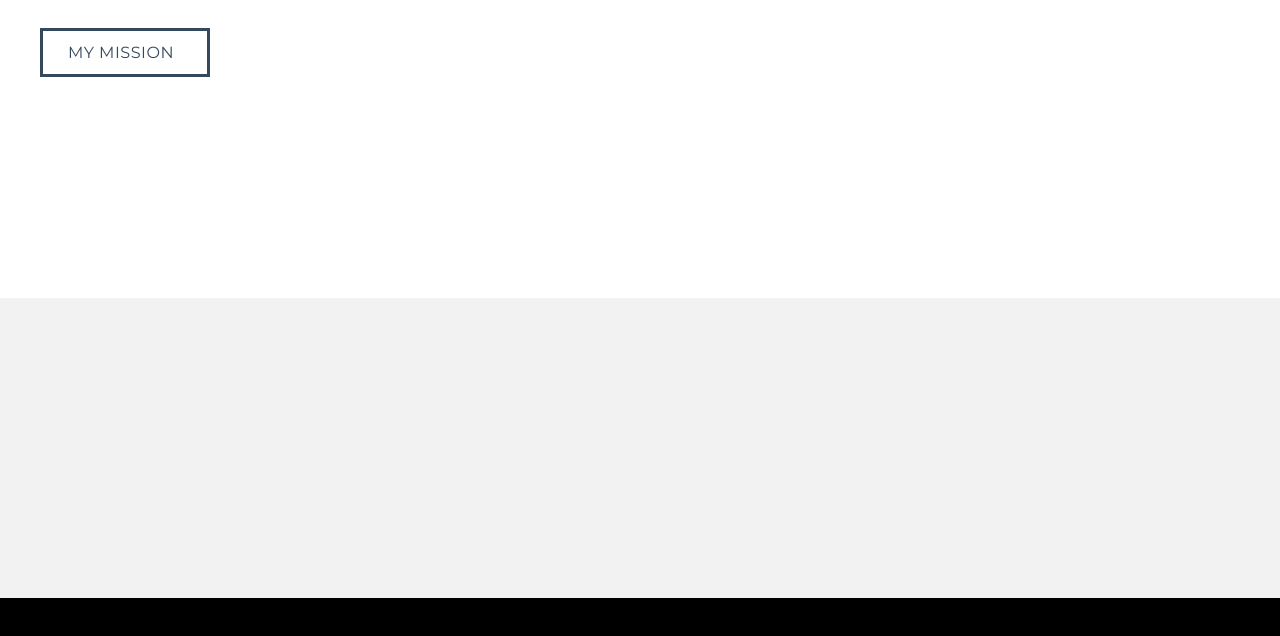
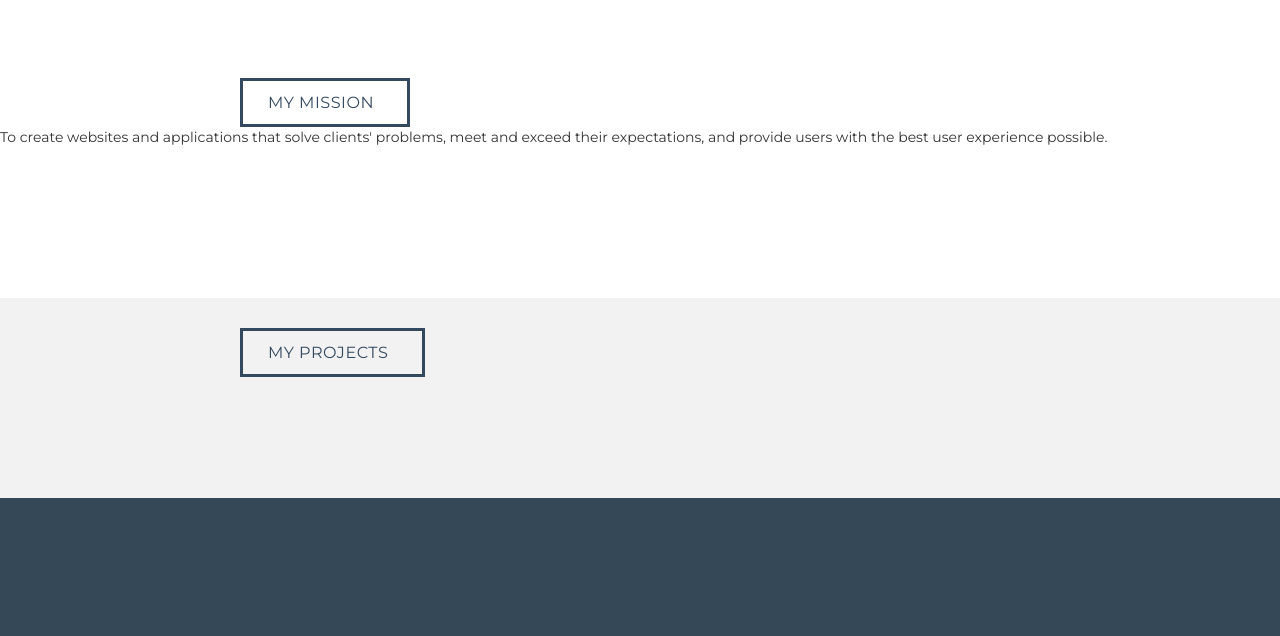
Before and after one commit to kevinzavier/old_website, a plain HTML site: page index.html in a window 1280 px wide. Shown: the part 902-1538 px from the top of the page. Before the commit the page ends 1500 px from the top, so only its background shows below. Drawn offline with nearby package versions, Linux system fonts and the light colour scheme.

Commit message:
Got the three sections to appear

```diff
--- a/index.html
+++ b/index.html
@@ -36,16 +36,26 @@
       </div>
 
     </div>
-<div id="scroll_down"><i class="fa fa-angle-down fa-5x"></i></div>
+    <div id="scroll_down"><i class="fa fa-angle-down fa-5x"></i></div>
   </div>
 
-<div id="mission-image">
+  <div id="mission-image">
 
-  <div class="section_header" id="mission_header">My Mission</div>
+    <div class="section_header" id="mission_header">My Mission</div>
+    <div id = "">To create websites and applications that solve clients' problems, meet and exceed their expectations, and provide users with the best user experience possible.</div>
 
-</div>
+  </div>
 
-<div id="project_head-image"></div>
+  <div id="project_head-image">
+
+<div class="section_header" id="project_header">My Projects</div>
+
+  </div>
+
+  <div id="project-image">
+
+
+  </div>
 
 
 
@@ -63,7 +73,7 @@
   <script src="https://ajax.googleapis.com/ajax/libs/jquery/1.12.4/jquery.min.js"></script>
   <script src="js/bootstrap.min.js"></script>
   <script src="https://maxcdn.bootstrapcdn.com/bootstrap/3.3.7/js/bootstrap.min.js" integrity="sha384-Tc5IQib027qvyjSMfHjOMaLkfuWVxZxUPnCJA7l2mCWNIpG9mGCD8wGNIcPD7Txa" crossorigin="anonymous"></script>
-    <script src="scripts.js"></script>
+  <script src="scripts.js"></script>
 
 </body>
 </html>
--- a/styles.css
+++ b/styles.css
@@ -69,22 +69,29 @@ html, body {
 
 #mission_header{
   width: 170px;
-  margin-left: 40px;
-  margin-top: 30px;
+  margin-left: 240px;
+  margin-top: 80px;
 }
 
 
 #project_head-image{
-  height: 300px;
+  height: 200px;
   width: 100%;
   background-color: #f2f2f2;
    margin-top: 300px;
-  position: relative;
+  position: absolute;
+}
+
+#project_header{
+  margin-top: 30px;
+  width: 185px;
+  margin-left: 240px;
 }
 
 
 #project-image{
   height: 600px;
+    margin-top: 500px; /* 300 + 100 */
   width: 100%;
   background-color: #344857;
 
```
